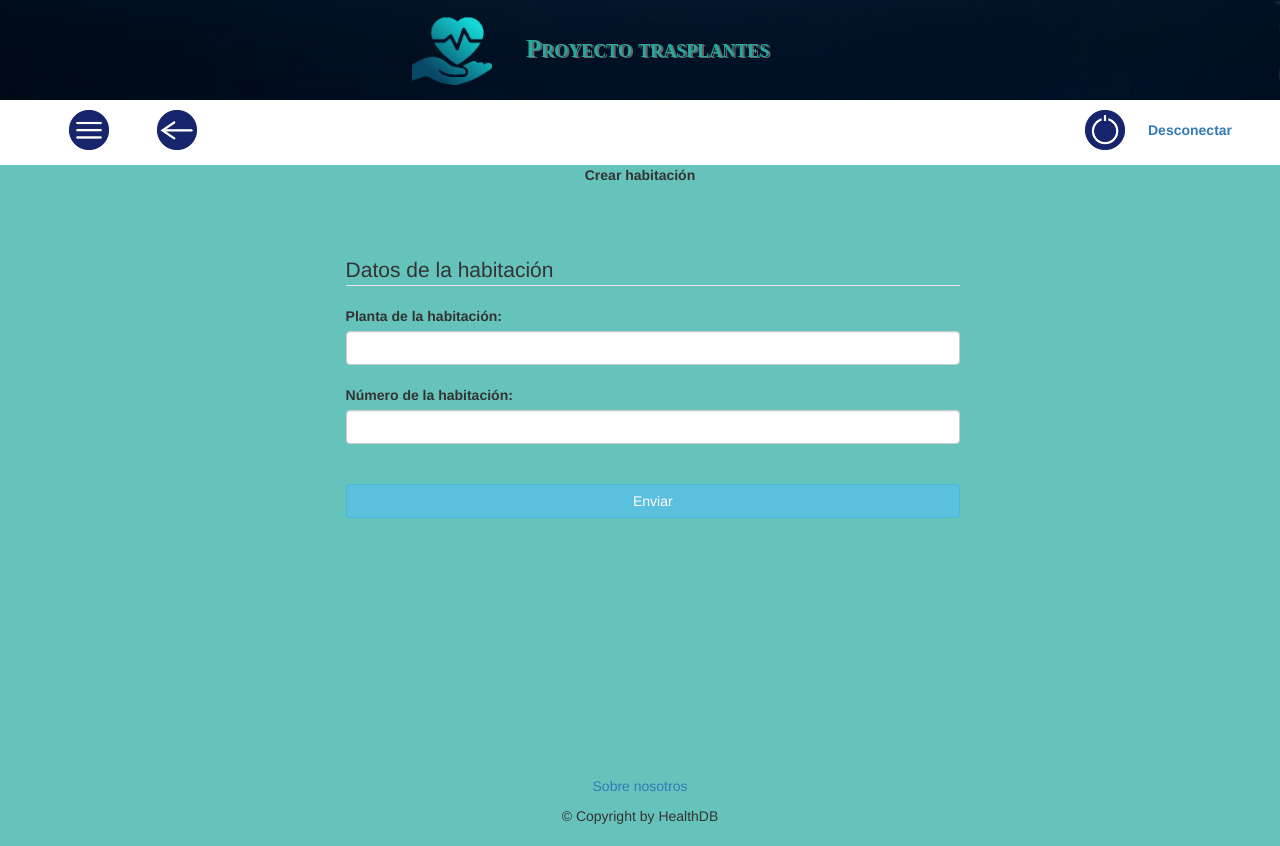
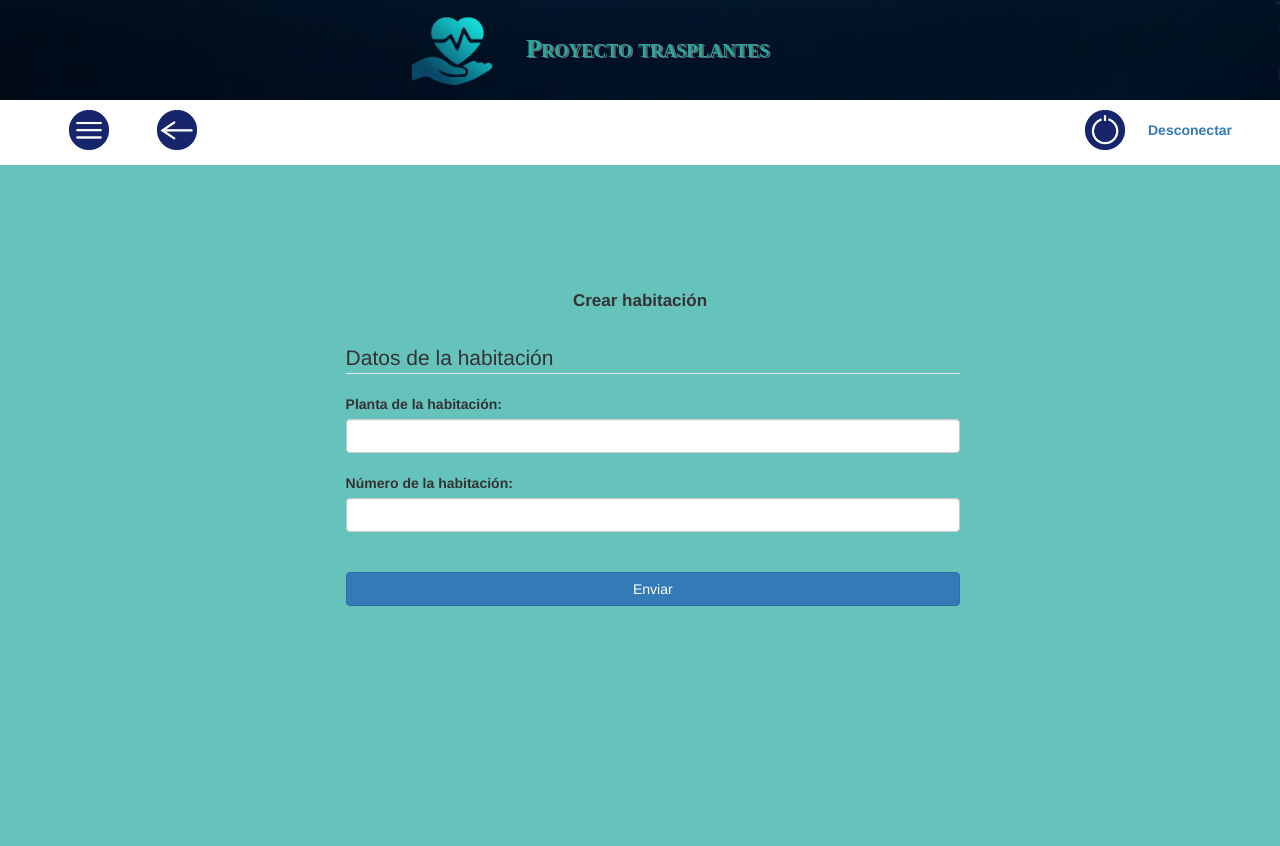
Before and after one commit to pablomf97/Proyecto-Trasplantes, a PHP site: page /XE/anyadir_habitacion.php in a window 1280 px wide. Shown: the top 846 px of the page. Before the commit the page ends 824 px from the top, so only its background shows below. Run offline with PHP 8.4, Linux system fonts and the light colour scheme; the visitor is signed in with stand-in values (Sample User, id 1); some libraries are stand-ins or nearby versions.

Commit message:
Habitacion y todo mas limpio

```diff
--- a/Proyecto Trasplantes/anyadir_habitacion.php
+++ b/Proyecto Trasplantes/anyadir_habitacion.php
@@ -46,21 +46,21 @@ if (isset($_SESSION["errores"])){
       include_once ("header.php");
      ?>
     </div>
+
 	<div id="d1" style="padding-top:10px; width: 100%; z-index: 100000; position:relative; background-color:white;">
      <a id="close" style="margin-left:5%" class="" onClick="javascript:close_clip()"><img src="images/burger.png" width="40" /></a>
-
 
      <div id="d11">
       <?php
        if(isset($_SESSION['login'])){
        ?> <a href="logout.php"><img class="sesion" src="images/on.png" width="40"></img></a><p class="sesion2"><a href="logout.php"><strong>Desconectar</strong></a></p><?php
        } else {
-            						?> <a href="login.php"><img class="sesion" src="images/on.png" width="40"></img></a><p class="sesion2"><a href="logout.php"><strong>Conectar</strong></a></p><?php					}
+       ?>
+      <a href="login.php"><img class="sesion" src="images/on.png" width="40"></img></a><p class="sesion2"><a href="logout.php"><strong>Conectar</strong></a></p><?php					}
        ?>
       <a id="back" style="position:relative; top:-180px" onClick="window.history.back()"><img src="images/back.png" width="40" /></a>
+     </div></div>
 
-            			</div>
-            			</div>
      <div class="menu">
 	  <?php
 	   include_once ("menu.php");
@@ -68,9 +68,12 @@ if (isset($_SESSION["errores"])){
 	 </div>
 	  <?php
 	   include_once ("menu2.php");
-			?>        		    <main>
+	  ?>
+	 <main>
     </div>
-    <div style=" text-align: center"><strong>Crear habitación</strong></div>
+     <br><br><br>
+
+    <div style="margin-top:5%; font-size:17px; text-align: center"><strong>Crear habitación</strong></div>
     <div>
         <?php
         if(isset($errores) && count($errores)>0){
@@ -82,7 +85,7 @@ if (isset($_SESSION["errores"])){
         }
         ?>
     </div>
-    <div style="margin-left:25%; width:50%;" class=" col-5 col-tab-5 texto">
+    <div style="margin-top: 160px; margin-left:25%; width:50%;" class=" col-5 col-tab-5 texto">
         <form id="crearHabitacion" method="get" action="accion_habitacion.php" onsubmit="return validateForm()">
             <fieldset><legend>Datos de la habitación</legend>
                 <div><label for="planta">Planta de la habitación:</label>
@@ -93,7 +96,7 @@ if (isset($_SESSION["errores"])){
                 </div>
             </fieldset>
             <br>
-            <div><input type="submit" class="btn btn-info" style="width:100%" value="Enviar" /></div>
+            <div><input type="submit" class="btn btn-primary" style="width:100%" value="Enviar" /></div>
         </form>
     </div>
     <?php
--- a/Proyecto Trasplantes/menu.php
+++ b/Proyecto Trasplantes/menu.php
@@ -30,13 +30,9 @@
 					<li style="cursor: pointer" onclick="location.href='form_buscar_eventos.php'">
             			Buscar eventos
           			</li>
-          			<li class="hide">-</li>
-                    <li><br/></li>
-                    <li><br/></li>
-                    <li><br/></li>
-                    <li><br/></li>
-                    <li><br/></li>
-                    <li><br/></li>
+          			<li style="cursor: pointer" onclick="location.href='anyadir_habitacion.php'">
+          			    Añadir habitación
+          			</li>
 
 				</ul>
 		  </div>
--- a/Proyecto Trasplantes/menu2.php
+++ b/Proyecto Trasplantes/menu2.php
@@ -29,6 +29,9 @@
           					<li style="cursor: pointer" onclick="location.href='form_buscar_eventos.php'">
                       			Buscar eventos
                     			</li>
+                    		<li style="cursor: pointer" onclick="location.href='anyadir_habitacion.php'">
+                                Añadir habitación
+                                 </li>
 
           				</ul>
           		  </div>
```
Also changed, not shown: Proyecto Trasplantes/about.php (+4 -6 lines), Proyecto Trasplantes/consulta_eventos.php (+5 -5 lines), Proyecto Trasplantes/consulta_pacientes.php (+4 -4 lines), Proyecto Trasplantes/creacionEventos.php (+17 -2 lines), Proyecto Trasplantes/crear_cama.php (+4 -4 lines), Proyecto Trasplantes/datosPaciente.php (+4 -4 lines), Proyecto Trasplantes/ver_eventos_paciente.php (+4 -4 lines). Lines whose indentation alone changed are shown as unchanged.
